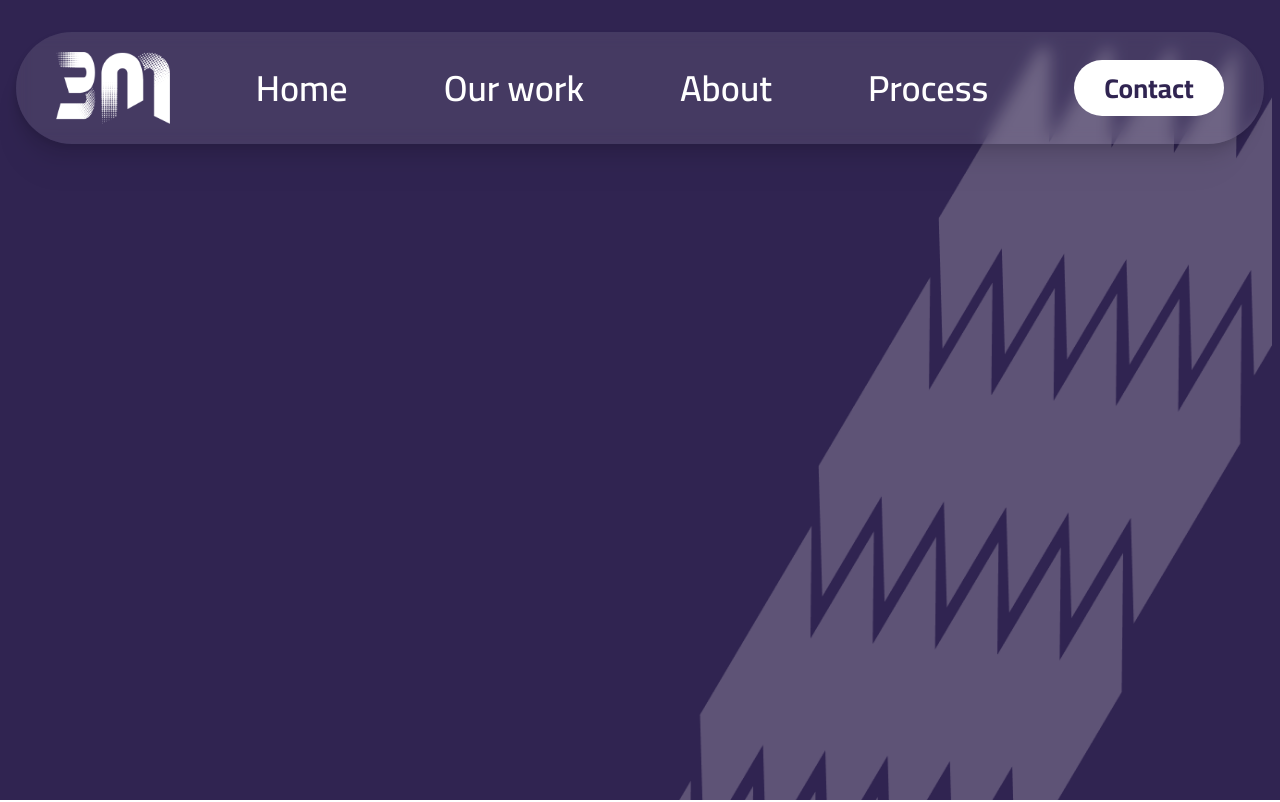
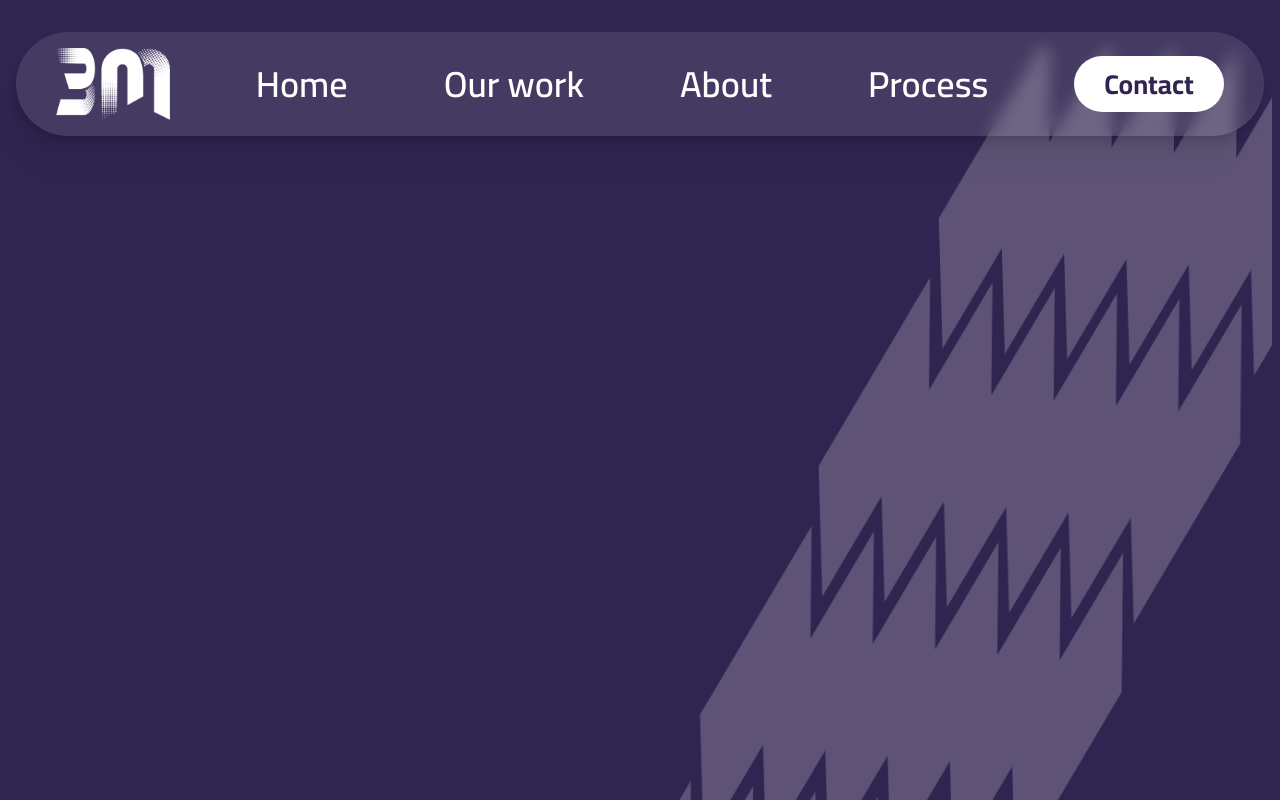
Before and after one commit to threemteach/3M-try-3, a Next.js app: page / in a window 1280 px wide. Shown: the top 802 px of the page. Built offline with nearby package versions, Linux system fonts and the light colour scheme.

Commit message:
fix: reduce desktop navbar height

```diff
--- a/src/components/Navbar.tsx
+++ b/src/components/Navbar.tsx
@@ -14,7 +14,7 @@ export default function Navbar() {
   return (
     <header className="absolute top-0 left-0 right-0 z-50 hidden justify-center px-4 pt-5 md:flex lg:pt-8">
       <nav
-        className="flex w-full max-w-full items-center justify-between rounded-[72px] px-5 py-3 md:px-8 lg:px-10 lg:py-5"
+        className="flex w-full max-w-full items-center justify-between rounded-[72px] px-5 py-3 md:px-8 lg:px-10 lg:py-4"
         style={{
           background: "rgba(255,255,255,0.1)",
           backdropFilter: "blur(7.5px)",
```
